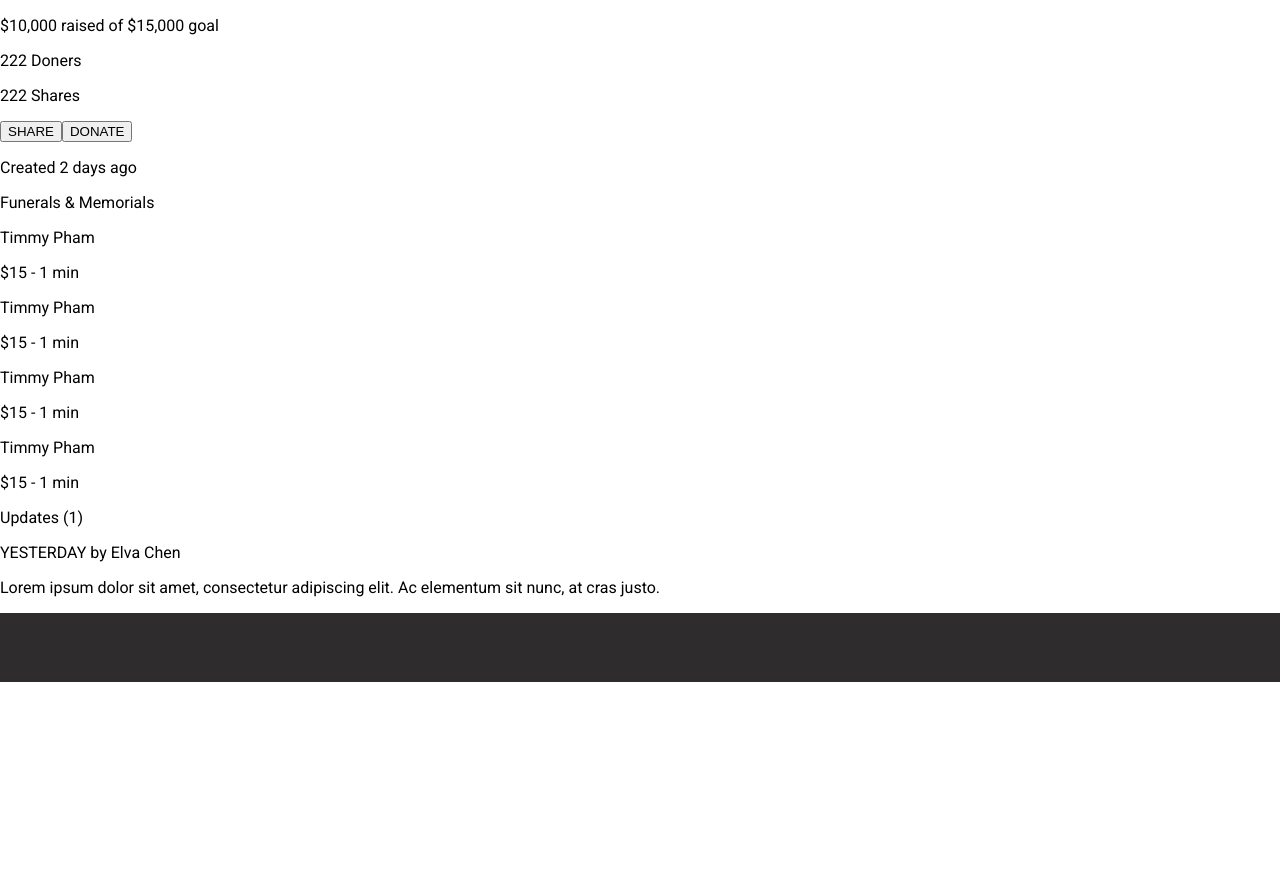
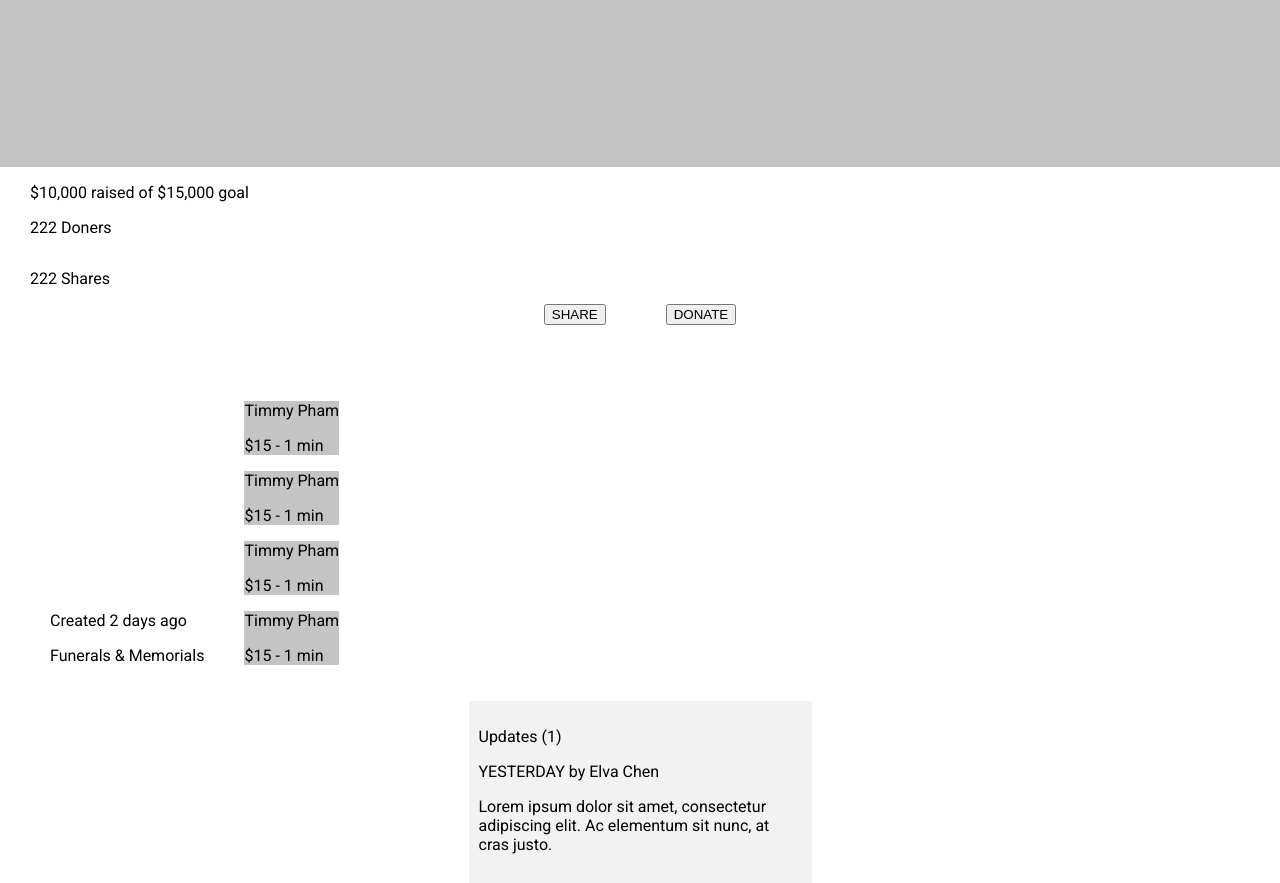
Before and after one commit to yunweiliang/hack20, an Angular app: page /fundraise in a window 1280 px wide. Before the commit the page ends 816 px from the top, so only its background shows below. Built offline with nearby package versions, Linux system fonts and the light colour scheme.

Commit message:
fundraiser css (not done yet)

```diff
--- a/src/app/fundraiser/fundraiser.component.css
+++ b/src/app/fundraiser/fundraiser.component.css
@@ -1,9 +1,44 @@
-#image {
-    background-color: #cfc ;
+.mock-image {
+    width: 100%;
+    height: 167px;
+    background-color: #C4c4c4;
 }
 
-#navbar {
-    width: 100%;
-    height: 69px;
-    background-color: #2e2c2c;
+#fund-status-description {
+    margin-left: 30px;
 }
+
+#fund-donors, #fund-shares{
+    display: inline-block;
+}
+
+#middle-container {
+    margin-top: 60px;
+    margin-left: 30px;
+}
+
+#action {
+text-align: center;
+}
+#action button {
+    margin: 0px 30px;
+
+}
+
+.individual-donation {
+    background-color:  #c4c4c4;
+    margin: 0px;
+}
+
+#fundraiser-info, #donation-list {
+    display: inline-block;
+    margin: 0px 20px;
+}
+
+#updates {
+    width: 323px;
+    height: 162px;
+    margin: 20px auto;
+    background-color: #F2f2f2;
+    padding: 10px 10px;
+}
--- a/src/app/fundraiser/fundraiser.component.html
+++ b/src/app/fundraiser/fundraiser.component.html
@@ -1,16 +1,18 @@
 
 <div id="top-container">
     <div id="fund-status">
-        <div class="image"></div>
-        <p id="fund-amount">$10,000 raised of $15,000 goal</p>
-        <div class="fund-status-bar"></div>
-        <p id="fund-doners"> 222 Doners</p>
-        <p id="fund-shares"> 222 Shares</p>
+        <div class="mock-image"></div>
+
+        <div id="fund-status-description">
+            <p id="fund-amount">$10,000 raised of $15,000 goal</p>
+            <div class="fund-status-bar"></div>
+            <p id="fund-doners"> 222 Doners</p>
+            <p id="fund-shares"> 222 Shares</p>
+        </div>
     </div>
     <div id="action">
         <button>SHARE</button>
         <button>DONATE</button>
-
     </div>
 </div>
 
```
